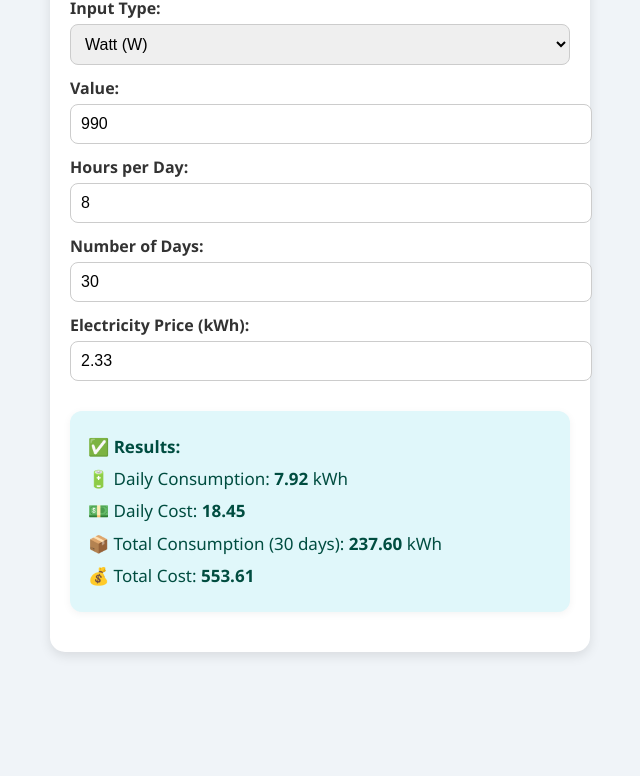
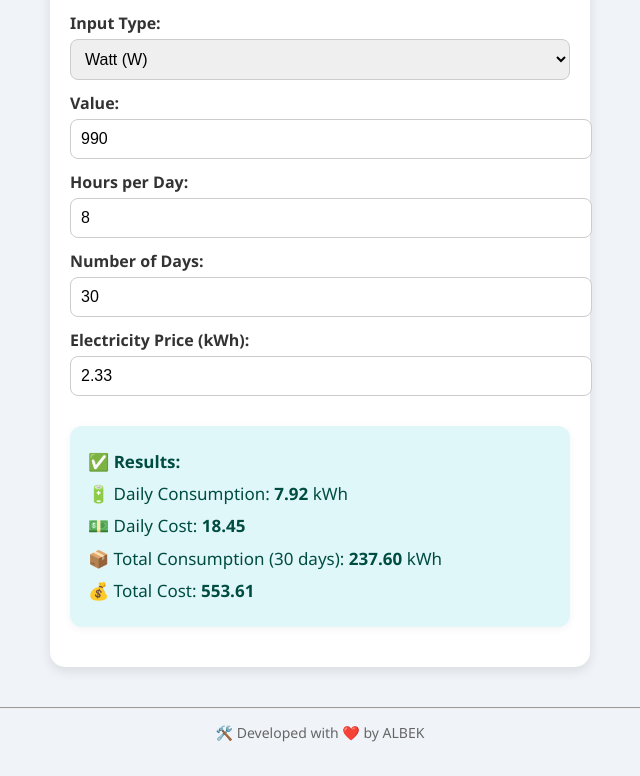
Before and after one commit to m3lesh/Electricity-Consumption-Calculator, a plain HTML site: page index.html in a window 1280 px wide. Shown: the part 179-955 px from the top of the page, without its empty margins (320-960 px from the left). Before the commit the page ends 851 px from the top, so only its background shows below. Drawn offline with Linux system fonts and the light colour scheme.

Commit message:
Update index.html

```diff
--- a/index.html
+++ b/index.html
@@ -22,6 +22,18 @@
         border-radius: 15px;
         box-shadow: 0 4px 12px rgba(0, 0, 0, 0.1);
       }
+      /* .container2 {
+        max-width: 500px;
+        margin: auto;
+        background: #00796b;
+        padding: 20px;
+        border-radius: 15px;
+        box-shadow: 0 4px 12px rgba(0, 0, 0, 0.1);
+        text-align: center;
+        color: #e0f7fa;
+        font-size: xx-large;
+        font-weight: bolder;
+      } */
 
       h2 {
         text-align: center;
@@ -59,6 +71,7 @@
       .lang-switch {
         text-align: center;
         margin-bottom: 15px;
+        padding-top: 15px;
       }
 
       .lang-switch button {
@@ -97,6 +110,7 @@
     </style>
   </head>
   <body>
+    <!-- <div class="container2">ALBEK</div> -->
     <div class="lang-switch">
       <button onclick="setLang('en')">
         <img src="https://flagcdn.com/gb.svg" alt="EN" /> English
@@ -141,8 +155,20 @@
       <!-- <label id="daysLabel">kWh Fiyatı: 2.33 TL</label> -->
       <div class="result" id="resultBox">Results will appear here...</div>
     </div>
-    <div></div>
+    <footer
+      style="text-align: center; margin-top: 40px; font-size: 14px; color: #666"
+    >
+      <hr style="margin-bottom: 10px" />
+      <p>🛠️ Developed with ❤️ by <strong>ALBEK</strong></p>
+    </footer>
+
     <script>
+      const footerText = {
+        en: "🛠️ Developed with ❤️ by ALBEK",
+        ar: " ALBEK ❤️ تمت البرمجة بواسطة 🛠️",
+        tr: "🛠️ ALBEK tarafından ❤️ geliştirildi",
+      };
+
       const langText = {
         en: {
           dir: "ltr",
@@ -218,7 +244,7 @@
         document.getElementById("hoursLabel").textContent = text.hoursLabel;
         document.getElementById("daysLabel").textContent = text.daysLabel;
         document.getElementById("priceLabel").textContent = text.priceLabel;
-
+        document.querySelector("footer p").innerHTML = footerText[lang];
         calculate();
       }
 
@@ -229,6 +255,20 @@
         const hours = parseFloat(document.getElementById("hours").value);
         const days = parseFloat(document.getElementById("days").value);
         const price = parseFloat(document.getElementById("price").value);
+
+        // 🔒 تحقق من صحة القيم
+        if (
+          isNaN(value) ||
+          isNaN(hours) ||
+          isNaN(days) ||
+          isNaN(price) ||
+          (inputType === "amp" && isNaN(voltage))
+        ) {
+          document.getElementById("resultBox").innerHTML = `
+      ⚠️ <strong>Please enter valid numbers in all fields.</strong>
+    `;
+          return;
+        }
 
         let powerKW = 0;
         if (inputType === "amp") {
```
